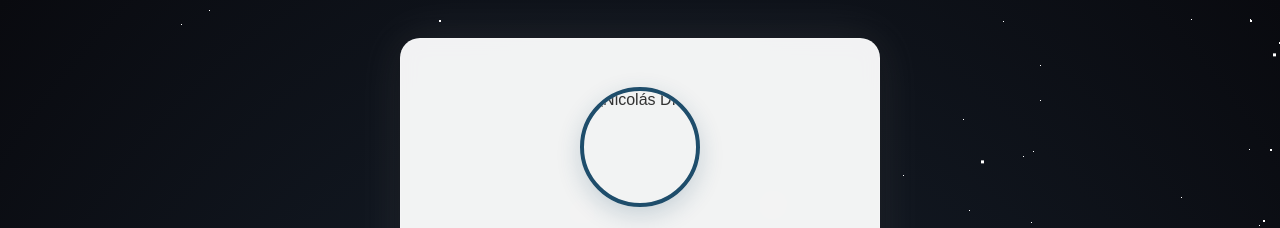
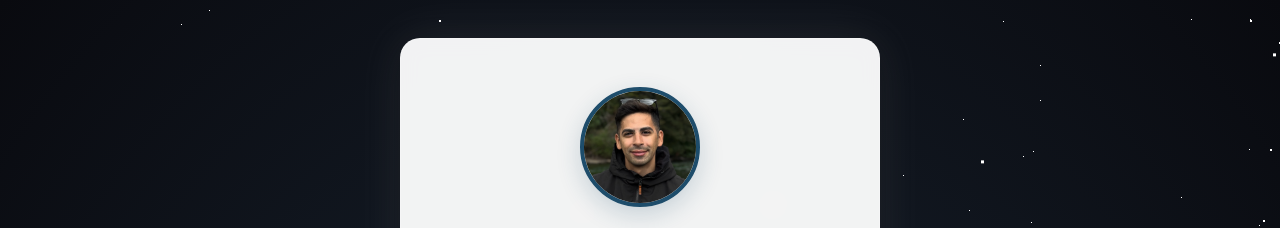
Before and after one commit to diaznicolasandres1/tp-linktre, a plain HTML site: page index.html in a window 1280 px wide. Shown: the top 228 px of the page. Drawn offline with Linux system fonts and the light colour scheme; the site is published under a folder, as on GitHub Pages, so addresses that start at the root find nothing.

Commit message:
fix image

```diff
--- a/index.html
+++ b/index.html
@@ -14,7 +14,7 @@
     <div class="container">
         <div class="profile-section">
             <div class="profile-image">
-                <img src="/profile.png" alt="Nicolás Díaz">
+                <img src="profile.png" alt="Nicolás Díaz">
             </div>
             <h1 class="profile-name">Nicolás Díaz</h1>
             <p class="profile-bio">Trabajos prácticos - Diseño y Desarrollo Web 1C2025 UADE</p>
```
